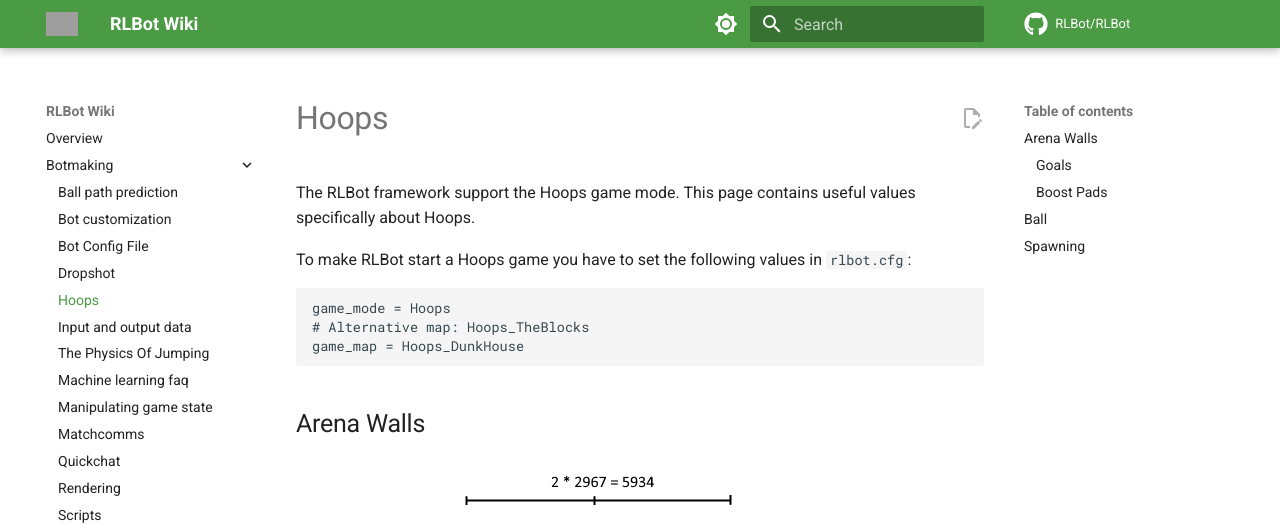
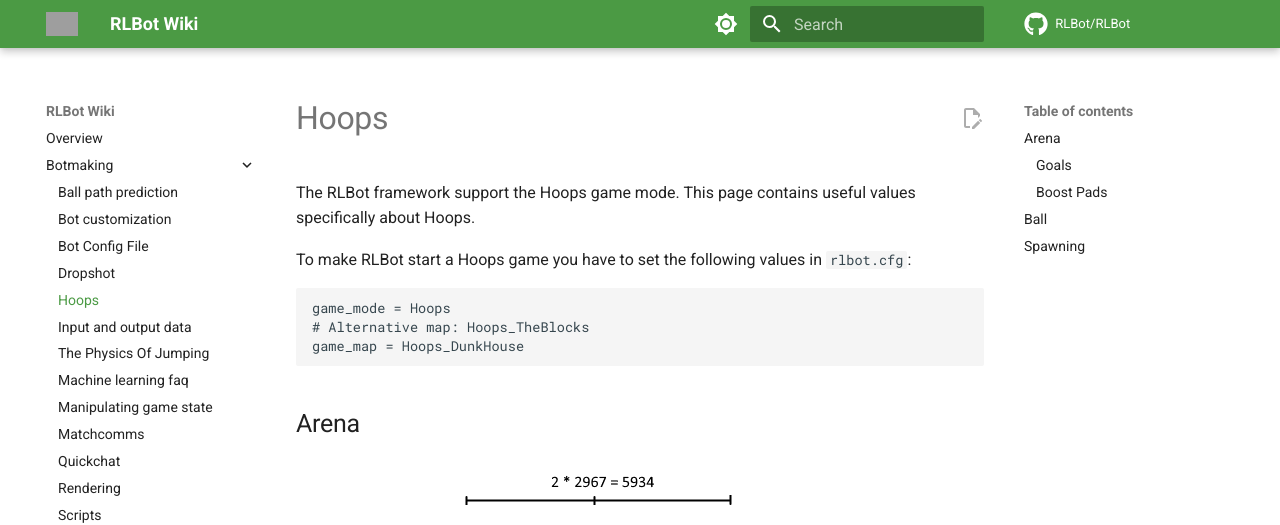
Before and after one commit to RLBot/wiki, an MkDocs documentation site: the page built from docs/botmaking/hoops.md, in a window 1280 px wide and 900 px high. Shown: the top 525 px of the window. Built offline with MkDocs 1.6.1 and Material for MkDocs 9.7.7, drawn with Linux system fonts in a browser that asks for light colours; comment, search, counter and statistics services are not loaded; grey boxes are pictures that could not be loaded.

Commit message:
Improve heading

````diff
--- a/docs/botmaking/hoops.md
+++ b/docs/botmaking/hoops.md
@@ -8,7 +8,7 @@
 game_map = Hoops_DunkHouse
 ```
 
-## Arena Walls
+## Arena
 
 ![](/img/hoops/hoops-dimensions.png)
 
````
